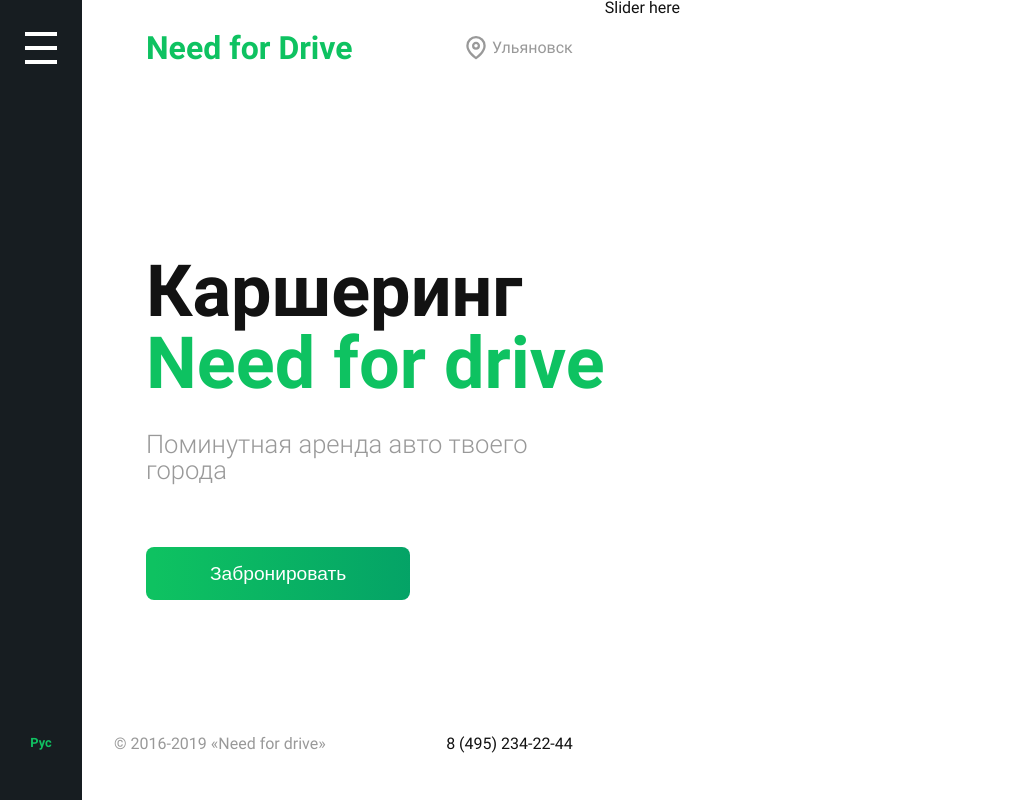
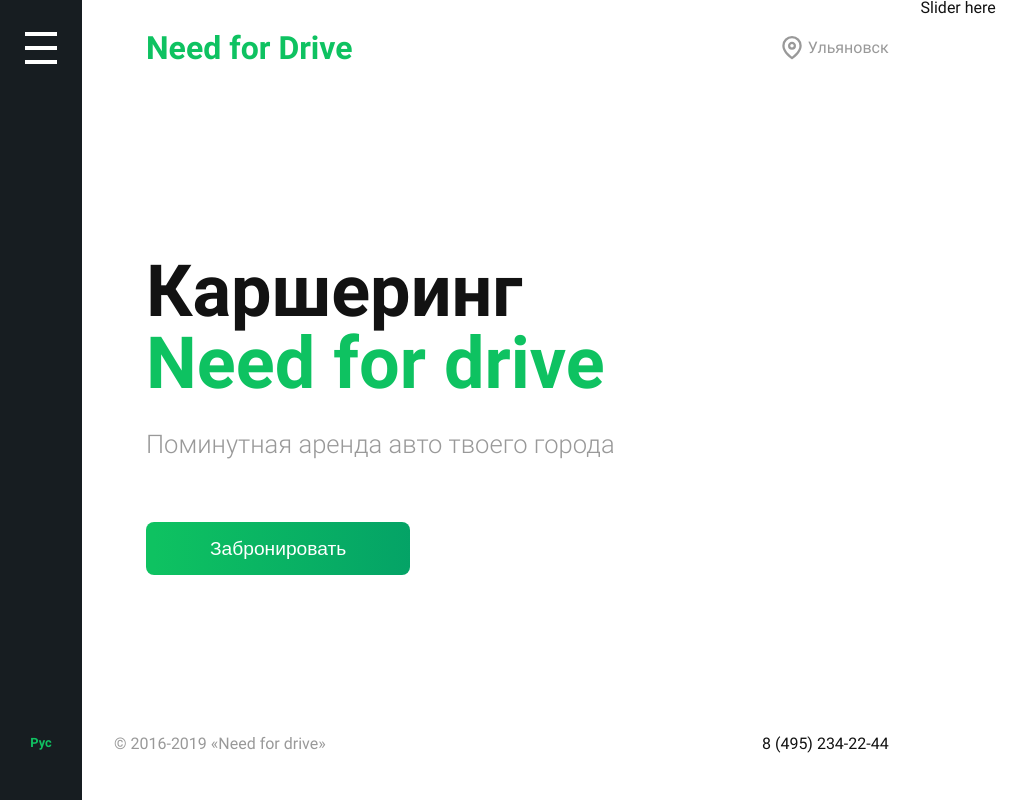
Before and after one commit to DmitryReztsov/need-for-drive, a React (Create React App) app: page /#/ in a window 1280 px wide. Shown: the whole page, without its empty margins (0-1033 px from the left). Built offline with nearby package versions, Linux system fonts and the light colour scheme.

Commit message:
V-01 правки по флексам

```diff
--- a/src/components/elements/Footer/Footer.module.scss
+++ b/src/components/elements/Footer/Footer.module.scss
@@ -7,8 +7,14 @@
   span {
     color: $gray;
   }
+
+  a {
+    text-decoration: none;
+    color: $black;
+    @include transition(0.2s,0s);
+    &:hover {
+      color: $green;
+      @include transition(0.2s,0s);
+    }
+  }
 }
-
-.link {
-  color: $black;
-}
--- a/src/components/elements/Footer/Footer.tsx
+++ b/src/components/elements/Footer/Footer.tsx
@@ -1,12 +1,11 @@
 import React from 'react';
 import styles from './Footer.module.scss';
-import CustomLink from '../Link/CustomLink';
 
 function Footer() {
   return (
     <footer className={styles.footer}>
       <span>© 2016-2019 «Need for drive»</span>
-      <CustomLink className={styles.link}>8 (495) 234-22-44</CustomLink>
+      <a href="tel:84952342244">8 (495) 234-22-44</a>
     </footer>
   );
 }
--- a/src/components/elements/Slider/Slider.module.scss
+++ b/src/components/elements/Slider/Slider.module.scss
@@ -1,5 +1,13 @@
 @use '/src/sass/tools' as *;
 
 .slider {
-  flex: 0 1 688px;
+  flex: 0 1 50%;
+
+  @include media($xl) {
+    flex: 0 1 30%;
+  }
+
+  @include media($lg) {
+    display: none;
+  }
 }
--- a/src/sass/tools/_mixins.scss
+++ b/src/sass/tools/_mixins.scss
@@ -8,3 +8,9 @@
 @mixin transition($s: 0.5s, $d: 0s) {
   transition: $s all ease-in-out $d;
 }
+
+@mixin media($width) {
+  @media (max-width: $width) {
+    @content;
+  }
+}
```
